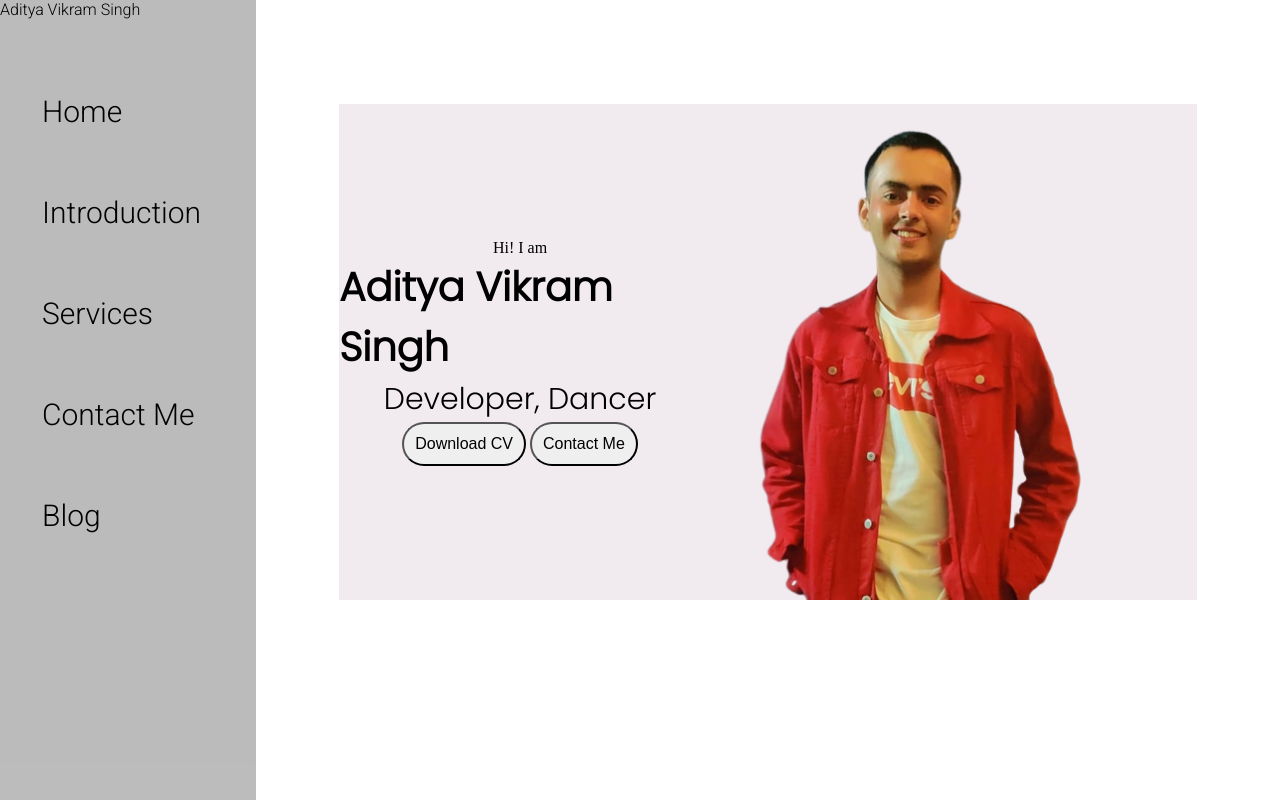
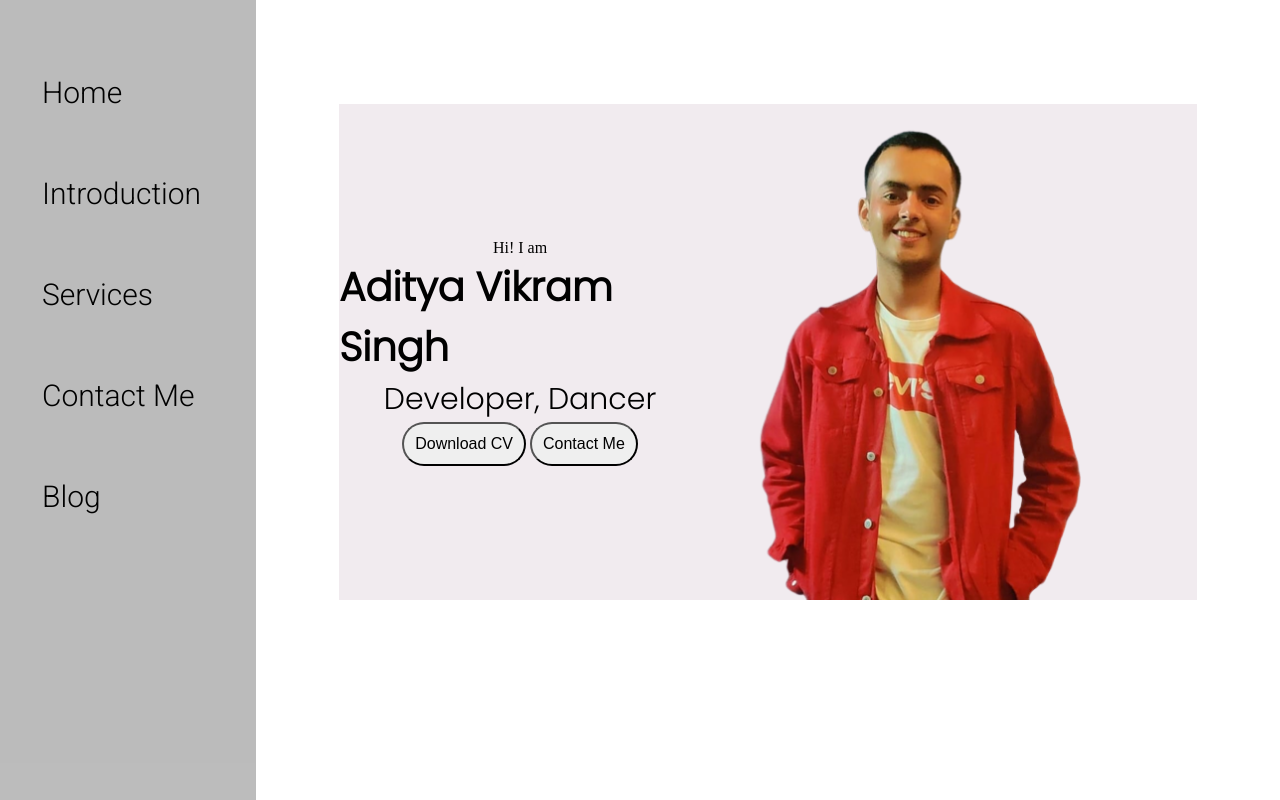
Before and after one commit to adiv1kram/portfolio, a plain HTML site: page index.html in a window 1280 px wide. Drawn offline with Linux system fonts and the light colour scheme.

Commit message:
daily update

```diff
--- a/index.html
+++ b/index.html
@@ -10,7 +10,7 @@
 <body>
     <div class="container">
         <div class = "sidebar">
-            Aditya Vikram Singh
+
             <nav>
                 <u1>
                     <li><a href="/">Home</a></li>
```
